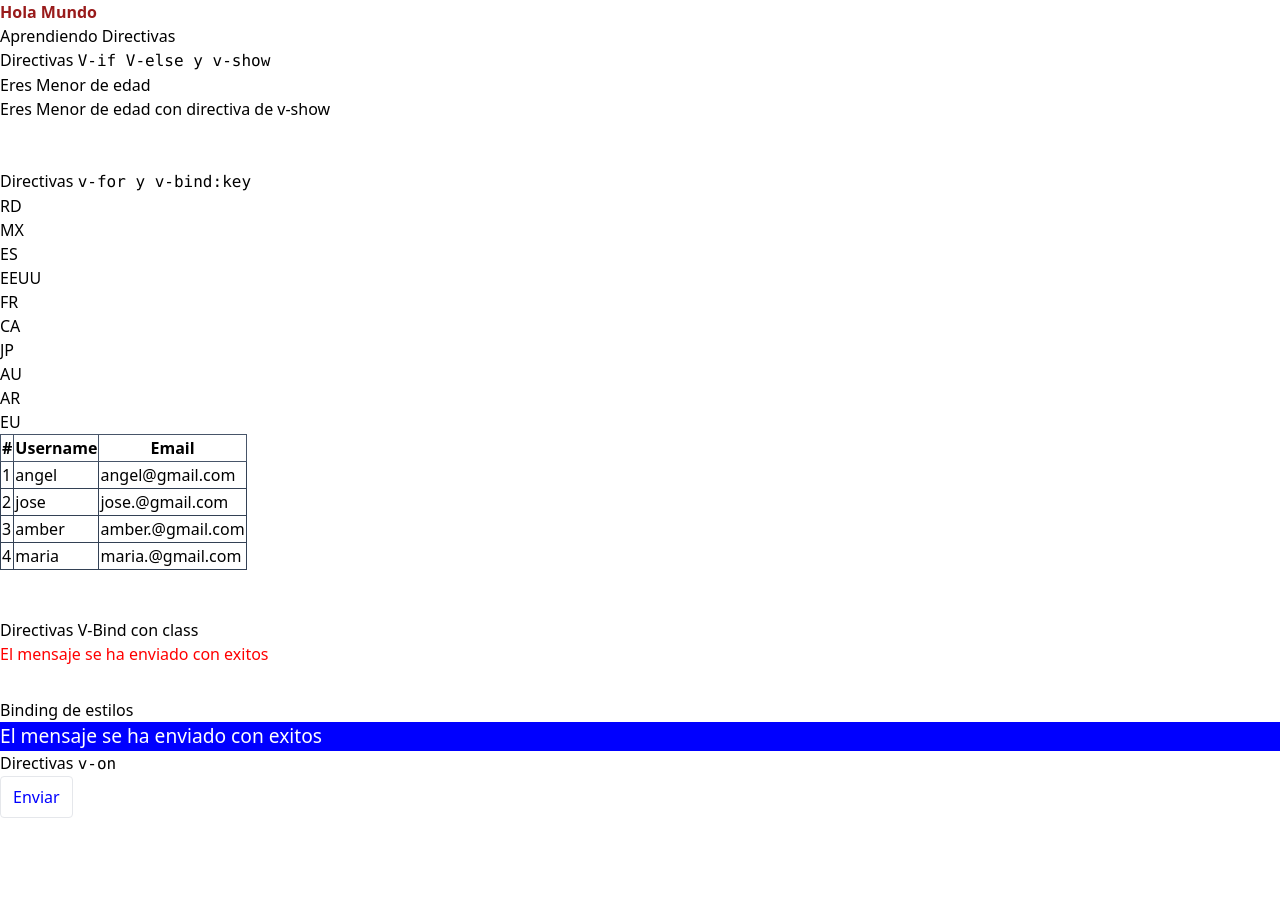
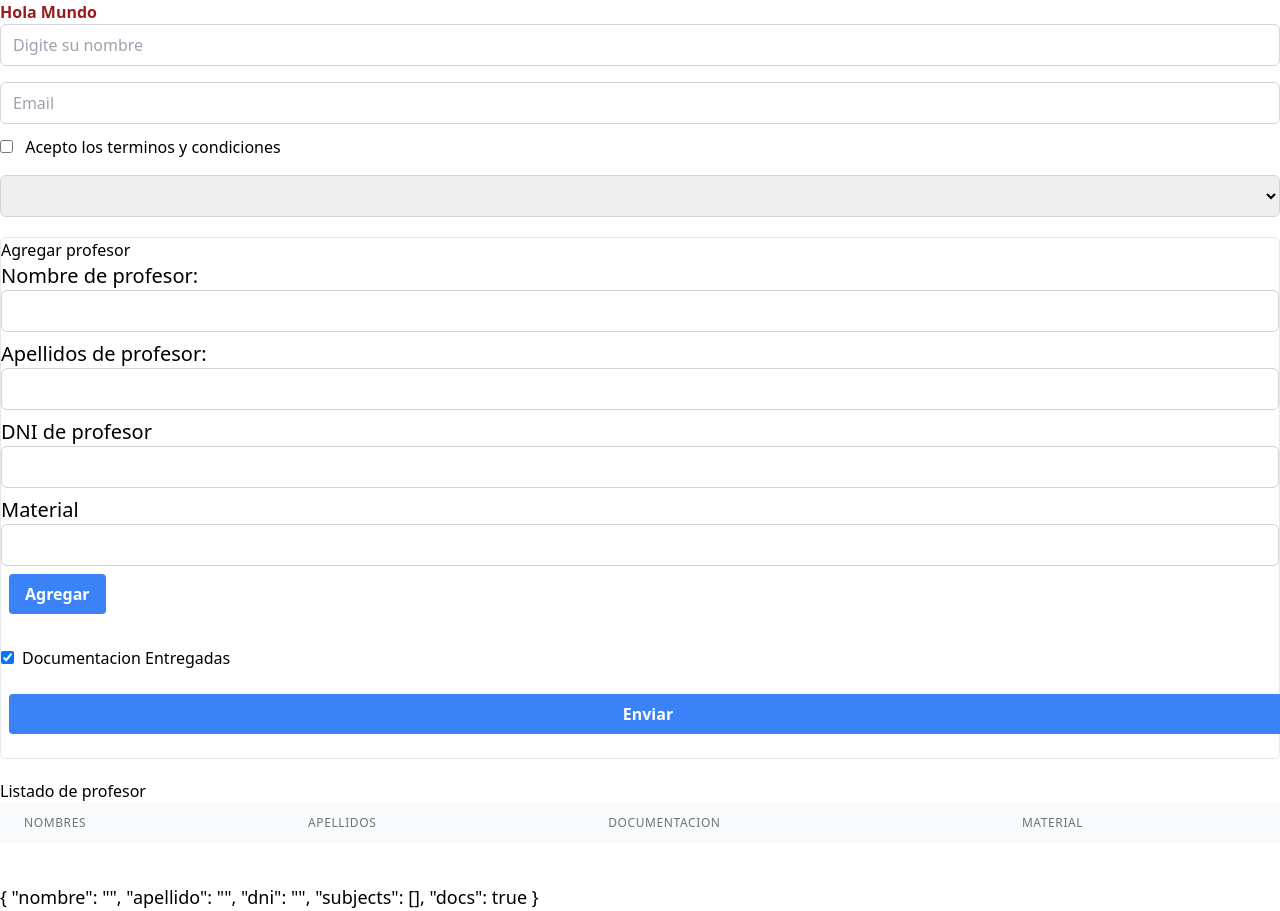
Before and after one commit to Angel-Raa/vue-3-concepts, a Vue app in the folder hello-world/: page / in a window 1280 px wide. Before the commit the page ends 818 px from the top, so only its background shows below. Built offline with nearby package versions, Linux system fonts and the light colour scheme.

Commit message:
Formularios

```diff
--- a/hello-world/src/App.vue
+++ b/hello-world/src/App.vue
@@ -1,10 +1,12 @@
 <script setup>
-import ExampleSelective from './components/ExampleSelective.vue'
+import MasterForm from './components/form/MasterForm.vue'
+import ModelForm from './components/form/ModelForm.vue'
 </script>
 
 <template>
   <div class="container mx-auto">
     <h1 class="font-bold text-red-800">Hola Mundo</h1>
-    <ExampleSelective />
+    <ModelForm />
+    <MasterForm />
   </div>
 </template>
--- a/hello-world/src/components/ClassBind.vue
+++ b/hello-world/src/components/ClassBind.vue
@@ -11,7 +11,8 @@ export default defineComponent({
     }
     return {
       handlerError,
-      handler, bgColor
+      handler,
+      bgColor
     }
   }
 })
--- /dev/null
+++ b/hello-world/src/components/form/MasterForm.vue
@@ -0,0 +1,136 @@
+<script setup>
+import { ref } from 'vue'
+
+const teacher = ref({
+  nombre: '',
+  apellido: '',
+  dni: '',
+  subjects: [],
+  docs: true
+})
+const teachers = ref([])
+const subject = ref('')
+const addSubject = () => {
+  console.log('Hola')
+  teacher.value.subjects.push(subject.value)
+  subject.value = ''
+}
+
+const addTeacher = () => {
+  teachers.value.push({
+    nombre: teacher.value.nombre,
+    apellido: teacher.value.apellido,
+    dni: teacher.value.dni,
+    subject: teacher.value.subjects,
+    docs: teacher.value.docs
+  })
+  teacher.value.apellido = ''
+  teacher.value.nombre = ''
+  teacher.value.docs = ''
+  teacher.value.dni = ''
+  teacher.value.subjects = []
+}
+</script>
+
+<template>
+  <div class="container mt-5 border rounded-md mb-5">
+    <h3>Agregar profesor</h3>
+
+    <label class="block text-xl">Nombre de profesor: </label>
+    <input
+      v-model="teacher.nombre"
+      type="text"
+      class="w-full px-3 py-2 rounded-md border border-gray-300 focus:outline-none focus:border-blue-500 mb-2"
+    />
+    <label class="block text-xl">Apellidos de profesor: </label>
+    <input
+      v-model="teacher.apellido"
+      type="text"
+      class="w-full px-3 py-2 rounded-md border border-gray-300 focus:outline-none focus:border-blue-500 mb-2"
+    />
+    <label class="block text-xl">DNI de profesor</label>
+    <input
+      v-model="teacher.dni"
+      type="text"
+      class="w-full px-3 py-2 rounded-md border border-gray-300 focus:outline-none focus:border-blue-500 mb-2"
+    />
+    <label class="block text-xl">Material</label>
+    <input
+      v-model="subject"
+      type="text"
+      class="w-full px-3 py-2 rounded-md border border-gray-300 focus:outline-none focus:border-blue-500 mb-2"
+    />
+    <button
+      class="bg-blue-500 hover:bg-blue-700 text-white font-bold py-2 px-4 rounded mx-2"
+      @click="addSubject()"
+    >
+      Agregar
+    </button>
+    <div class="p-4">
+      <ul class="list-disc list-inside">
+        <li v-for="index in teacher.subjects" :key="index" class="mb-2 text-blue-500">
+          {{ index }}
+        </li>
+      </ul>
+    </div>
+
+    <input v-model="teacher.docs" type="checkbox" class="mr-2" />Documentacion Entregadas
+    <button
+      @click="addTeacher()"
+      class="bg-blue-500 hover:bg-blue-700 text-white font-bold py-2 px-4 rounded mx-2 w-full m-6"
+    >
+      Enviar
+    </button>
+  </div>
+
+  <section>
+    <h4>Listado de profesor</h4>
+    <table class="min-w-full divide-y divide-gray-200">
+      <thead class="bg-gray-50">
+        <tr>
+          <th
+            scope="col"
+            class="px-6 py-3 text-left text-xs font-medium text-gray-500 uppercase tracking-wider"
+          >
+            Nombres
+          </th>
+          <th
+            scope="col"
+            class="px-6 py-3 text-left text-xs font-medium text-gray-500 uppercase tracking-wider"
+          >
+            Apellidos
+          </th>
+          <th
+            scope="col"
+            class="px-6 py-3 text-left text-xs font-medium text-gray-500 uppercase tracking-wider"
+          >
+            Documentacion
+          </th>
+          <th
+            scope="col"
+            class="px-6 py-3 text-left text-xs font-medium text-gray-500 uppercase tracking-wider"
+          >
+            Material
+          </th>
+        </tr>
+      </thead>
+      <tbody class="bg-white divide-y divide-gray-200">
+        <tr v-for="it in teachers" :key="it.dni" class="border-b">
+          <td class="px-6 py-4 whitespace-nowrap">{{ it.nombre }}</td>
+          <td class="px-6 py-4 whitespace-nowrap">{{ it.apellido }}</td>
+          <td class="px-6 py-4 whitespace-nowrap" v-if="it.docs">Entregadas</td>
+          <td class="px-6 py-4 whitespace-nowrap" v-else>No Entregadas</td>
+          <td class="px-6 py-4 whitespace-nowrap">
+            <ul>
+              <li v-for="(item, i) in it.subject" :key="i">{{ item }}</li>
+            </ul>
+          </td>
+        </tr>
+      </tbody>
+    </table>
+  </section>
+
+  <p class="text-lg mt-10">
+    {{ teacher }}
+  </p>
+</template>
--- /dev/null
+++ b/hello-world/src/components/form/ModelForm.vue
@@ -0,0 +1,37 @@
+<script setup>
+import { ref } from 'vue'
+const form = {
+  name: ref('')
+}
+const email = ref('') // email
+const agree = ref(false) // checkbox
+const inputSelect = ref(false) /// Select
+</script>
+
+<template>
+  <form class="space-y-4">
+    <input
+      type="text"
+      placeholder="Digite su nombre"
+      v-model="form.name.value"
+      class="w-full px-3 py-2 rounded-md border border-gray-300 focus:outline-none focus:border-blue-500"
+    />
+    <input
+      type="email"
+      placeholder="Email"
+      v-model="email"
+      class="w-full px-3 py-2 rounded-md border border-gray-300 focus:outline-none focus:border-blue-500"
+    />
+    <input type="checkbox" v-model="agree" class="mr-2" /> Acepto los terminos y condiciones
+    <select
+      v-model="inputSelect"
+      id="inputSelect"
+      class="w-full px-3 py-2 rounded-md border border-gray-300 focus:outline-none focus:border-blue-500"
+    >
+      <option value="RD">RD</option>
+      <option value="MX">MX</option>
+      <option value="EEUU">EEUU</option>
+      <option value="UK">UK</option>
+    </select>
+  </form>
+</template>
```
